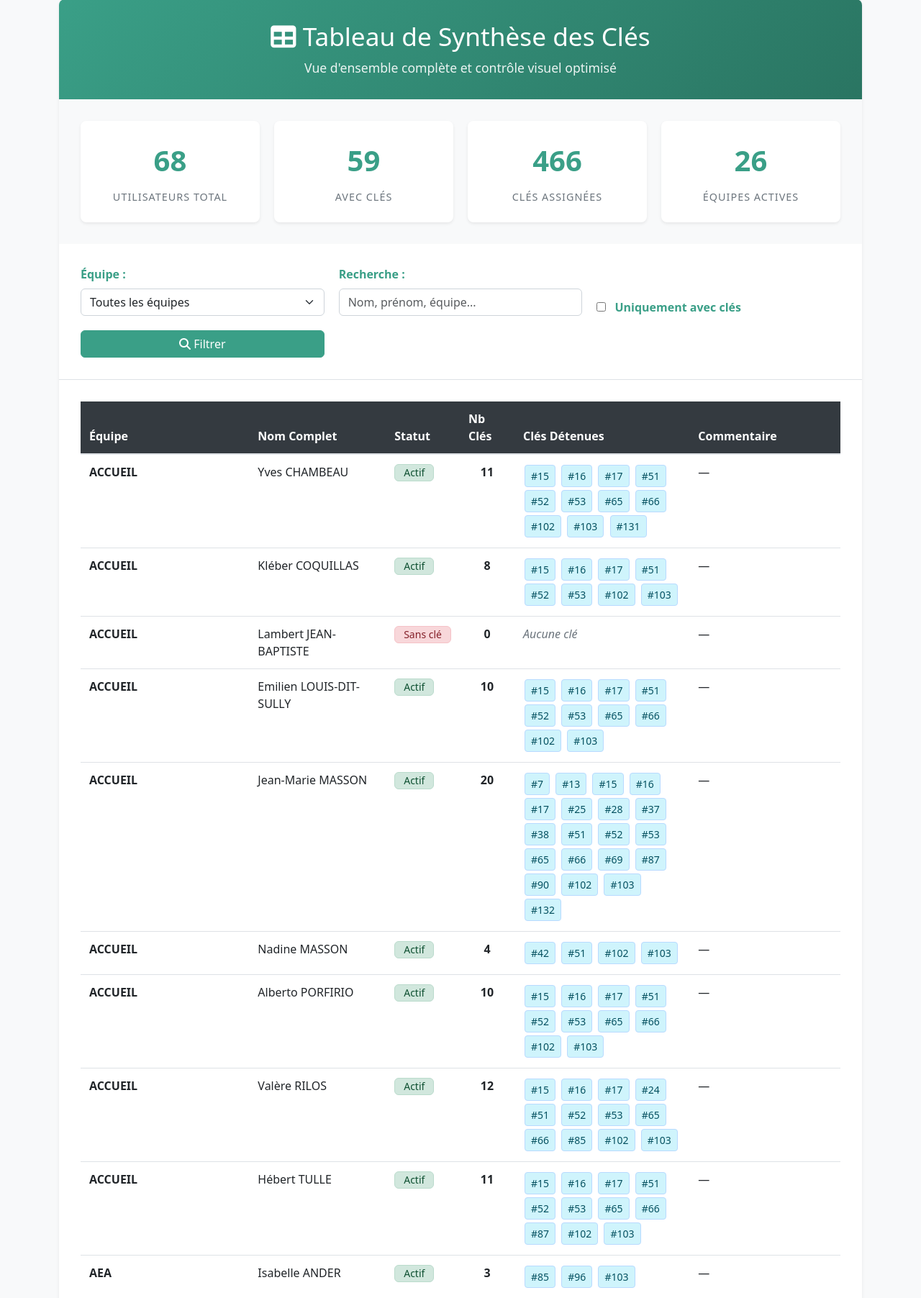
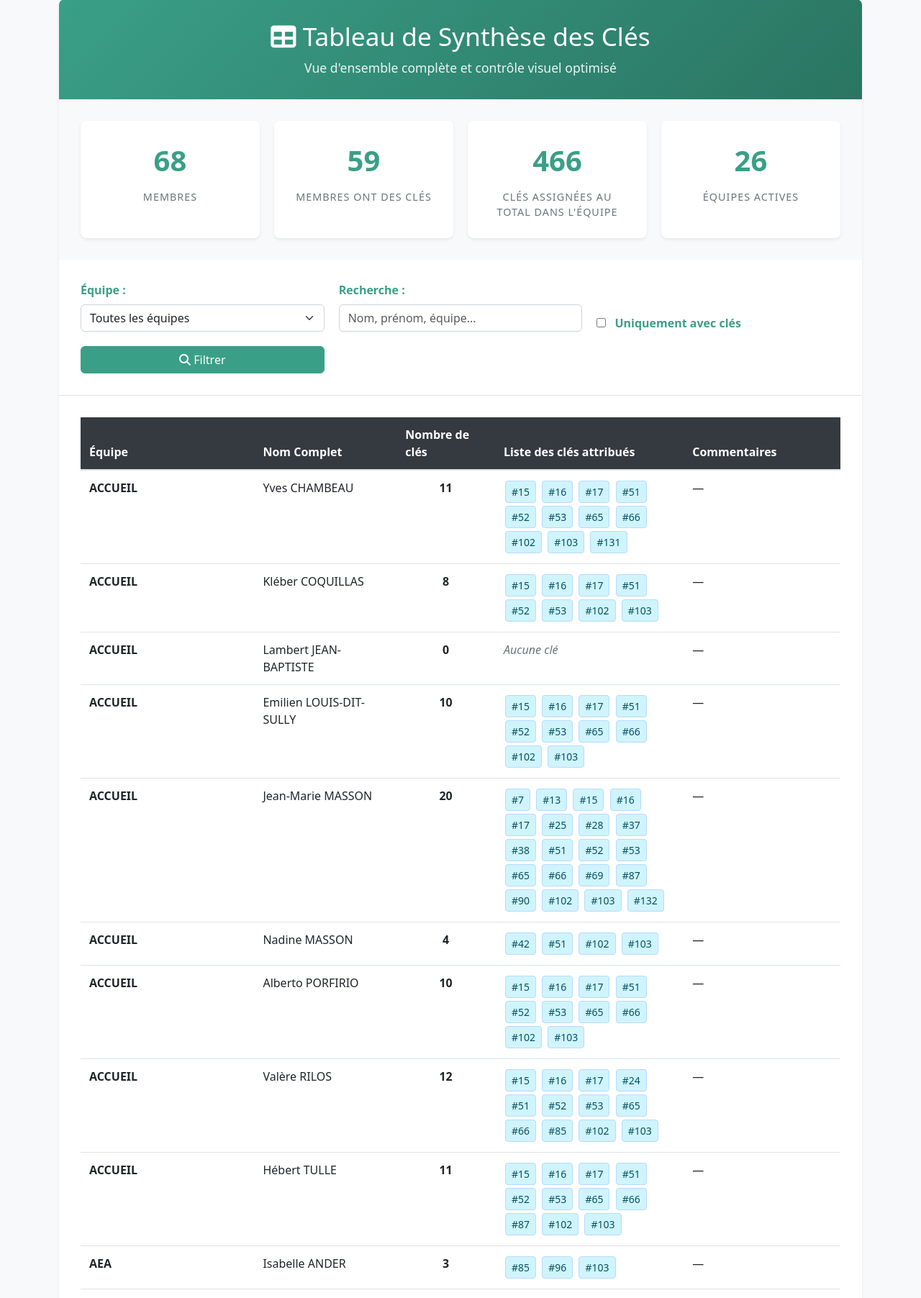
Before and after one commit to Dev9710/keys-management-eere, a Django app: page /synthesis-table/ in a window 1280 px wide. Shown: the part 109-1913 px from the top of the page at 72% size. Run offline with Django 4.2, Linux system fonts and the light colour scheme; a user stored in the database is signed in; data comes from the database, SQL or seed files in the repository; both versions use the stored data as it was after the commit.

Commit message:
last fixe and go !!!!!!

```diff
--- a/merchex/listings/models.py
+++ b/merchex/listings/models.py
@@ -47,7 +47,6 @@ class ActionLog(models.Model):
         max_length=255, verbose_name="Nom de l'objet")
 
     # Informations sur l'utilisateur qui a effectué l'action
-    # MODIFIÉ : Référence directe au modèle Owner au lieu d'utiliser get_user_model()
     user = models.ForeignKey('Owner', on_delete=models.SET_NULL,
                              null=True, blank=True, verbose_name="Utilisateur")
     user_name = models.CharField(
@@ -120,8 +119,8 @@ class Team(models.Model):
 
 
 class User(models.Model):
-    firstname = models.CharField(max_length=15)
-    name = models.CharField(max_length=15)
+    firstname = models.CharField(max_length=25)
+    name = models.CharField(max_length=25)
     team = models.ForeignKey(
         Team, on_delete=models.CASCADE, related_name='members', null=True, blank=True)
     comment = models.CharField(max_length=200, default='', blank=True)
@@ -304,8 +303,8 @@ class KeyInstance(models.Model):
     is_available = models.BooleanField(default=True)
     condition = models.CharField(max_length=50, default='Bon',
                                  choices=[('Neuf', 'Neuf'), ('Bon', 'Bon'), ('Moyen', 'Moyen'), ('Mauvais', 'Mauvais')])
-    location = models.CharField(max_length=50, default='Cabinet',
-                                choices=[('Cabinet', 'Cabinet'), ('Coffre', 'Coffre'), ('Utilisateur', 'Utilisateur')])
+    location = models.CharField(max_length=50, default='Armoire',
+                                choices=[('Armoire', 'Armoire'), ('Coffre', 'Coffre'), ('Utilisateur', 'Utilisateur')])
     original_location = models.CharField(max_length=50, default='', blank=True,
                                          help_text="Localisation d'origine, pour restaurer après retour")
     comments = models.CharField(max_length=200, default='', blank=True)
@@ -341,7 +340,7 @@ class KeyInstance(models.Model):
 
                             # Décrémenter le compteur approprié selon la localisation d'origine
                             key_type = self.key_type
-                            if old_instance.location == 'Cabinet':
+                            if old_instance.location == 'Armoire':
                                 key_type.in_cabinet = max(
                                     0, key_type.in_cabinet - 1)
                                 key_type.save(update_fields=['in_cabinet'])
@@ -355,12 +354,12 @@ class KeyInstance(models.Model):
                         # Cas 2: La clé passe de non disponible à disponible (retour manuel)
                         elif not old_instance.is_available and self.is_available:
                             # Restaurer la localisation d'origine
-                            original_loc = self.original_location or 'Cabinet'
+                            original_loc = self.original_location or 'Armoire'
                             self.location = original_loc
 
                             # Incrémenter le compteur approprié
                             key_type = self.key_type
-                            if original_loc == 'Cabinet':
+                            if original_loc == 'Armoire':
                                 key_type.in_cabinet += 1
                                 key_type.save(update_fields=['in_cabinet'])
                             elif original_loc == 'Coffre':
@@ -377,7 +376,7 @@ class KeyInstance(models.Model):
                 self.location = self.original_location
             else:
                 # Sinon utiliser Cabinet par défaut
-                self.location = 'Cabinet'
+                self.location = 'Armoire'
         elif not self.is_available:
             # Si l'instance n'est pas disponible, sa localisation est Utilisateur
             self.location = 'Utilisateur'
@@ -432,7 +431,7 @@ class KeyAssignment(models.Model):
 
                 # Décrémenter le compteur approprié
                 key_type = key_instance.key_type
-                if key_instance.location == 'Cabinet':
+                if key_instance.location == 'Armoire':
                     key_type.in_cabinet = max(0, key_type.in_cabinet - 1)
                     key_type.save(update_fields=['in_cabinet'])
                 elif key_instance.location == 'Coffre':
@@ -451,12 +450,12 @@ class KeyAssignment(models.Model):
             # Ne modifier la clé que si son état change
             if not key_instance.is_available:
                 # Restaurer la localisation d'origine
-                original_loc = key_instance.original_location or 'Cabinet'
+                original_loc = key_instance.original_location or 'Armoire'
                 key_instance.location = original_loc
 
                 # Incrémenter le compteur approprié
                 key_type = key_instance.key_type
-                if original_loc == 'Cabinet':
+                if original_loc == 'Armoire':
                     key_type.in_cabinet += 1
                     key_type.save(update_fields=['in_cabinet'])
                 elif original_loc == 'Coffre':
--- a/merchex/listings/templates/listings/attribute.html
+++ b/merchex/listings/templates/listings/attribute.html
@@ -434,7 +434,7 @@
                                                     <div class="small text-muted">
                                                         ${key.place}
                                                     </div>
-                                                    <span class="badge ${key.location === 'Cabinet' ? 'bg-info' : 'bg-warning text-dark'} location-badge">
+                                                    <span class="badge ${key.location === 'Armoire' ? 'bg-info' : 'bg-warning text-dark'} location-badge">
                                                         ${key.location}
                                                     </span>
                                                 </div>
--- a/merchex/listings/templates/listings/synthesis_table.html
+++ b/merchex/listings/templates/listings/synthesis_table.html
@@ -390,15 +390,15 @@
         <div class="stats-grid">
             <div class="stat-card">
                 <div class="stat-number">{{ stats.total_users }}</div>
-                <div class="stat-label">Utilisateurs Total</div>
+                <div class="stat-label">Membres</div>
             </div>
             <div class="stat-card">
                 <div class="stat-number">{{ stats.users_with_keys }}</div>
-                <div class="stat-label">Avec Clés</div>
+                <div class="stat-label">Membres ont des clés</div>
             </div>
             <div class="stat-card">
                 <div class="stat-number">{{ stats.total_keys_assigned }}</div>
-                <div class="stat-label">Clés Assignées</div>
+                <div class="stat-label">Clés Assignées au total dans l'équipe</div>
             </div>
             <div class="stat-card">
                 <div class="stat-number">{{ stats.teams_count }}</div>
@@ -450,10 +450,10 @@
                         <tr>
                             <th scope="col">Équipe</th>
                             <th scope="col">Nom Complet</th>
-                            <th scope="col">Statut</th>
-                            <th scope="col">Nb Clés</th>
-                            <th scope="col">Clés Détenues</th>
-                            <th scope="col">Commentaire</th>
+                           <!--  <th scope="col">Statut</th>-->
+                            <th scope="col">Nombre de clés</th>
+                            <th scope="col">Liste des clés attribués</th>
+                            <th scope="col">Commentaires</th>
                         </tr>
                     </thead>
                     <tbody>
@@ -461,11 +461,11 @@
                         <tr>
                             <td><strong>{{ user.team }}</strong></td>
                             <td>{{ user.full_name }}</td>
-                            <td>
+                           <!--  <td>
                                 <span class="badge status-badge {% if user.has_keys %}status-active{% else %}status-inactive{% endif %}">
                                     {{ user.status }}
                                 </span>
-                            </td>
+                            </td>-->
                             <td style="text-align: center;">
                                 <strong>{{ user.keys_count }}</strong>
                             </td>
@@ -509,11 +509,11 @@
                         </div>
                         <div class="team-metric">
                             <div class="team-metric-number">{{ team.members_with_keys }}</div>
-                            <div class="team-metric-label">Avec Clés</div>
+                            <div class="team-metric-label">Membres ont des clés</div>
                         </div>
                         <div class="team-metric">
                             <div class="team-metric-number">{{ team.total_keys }}</div>
-                            <div class="team-metric-label">Total Clés</div>
+                            <div class="team-metric-label">Total des clés de l'équipe</div>
                         </div>
                     </div>
                 </div>
--- a/merchex/listings/views.py
+++ b/merchex/listings/views.py
@@ -205,7 +205,7 @@ def key_create(request):
 
                 # Debug prints
                 print(
-                    f"Création - in_cabinet: {key_type.in_cabinet}, in_safe: {key_type.in_safe}")
+                    f"Création - Armoire: {key_type.in_cabinet}, Coffre: {key_type.in_safe}")
 
                 # S'assurer que les quantités sont cohérentes
                 total_quantity = key_type.total_quantity
@@ -233,8 +233,8 @@ def key_create(request):
                             key_type=key_type,
                             is_available=True,
                             condition='Bon',
-                            location='Cabinet',
-                            original_location='Cabinet'  # Ajouter l'emplacement d'origine
+                            location='Armoire',
+                            original_location='Armoire'  # Ajouter l'emplacement d'origine
                         )
                     )
 
@@ -315,7 +315,7 @@ def key_update(request):
                             key_type=key_type,
                             is_available=True,
                             condition='Bon',
-                            location='Cabinet'
+                            location='Armoire'
                         )
                     )
 
```
Also changed, not shown: README.md, merchex/db.sqlite3, merchex/listings/migrations/0003_alter_user_firstname_alter_user_name.py (added), merchex/listings/migrations/0004_alter_keyinstance_location.py (added).
